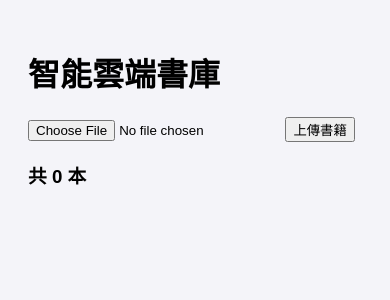
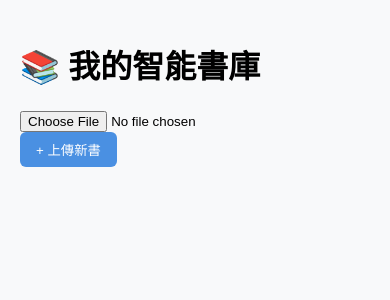
Before and after one commit to Vincent981010/epub-reader-site, a Flask app: page / in a window 390 px wide. Shown: the top 300 px of the page. Run offline with Flask 3, Linux system fonts and the light colour scheme; data that the repository does not hold is empty; some libraries are stand-ins or nearby versions.

Commit message:
feat: improve UI with responsive grid, glassmorphism reader, and modern styling

```diff
--- a/templates/index.html
+++ b/templates/index.html
@@ -4,84 +4,79 @@
     <meta charset="UTF-8">
     <meta name="viewport" content="width=device-width, initial-scale=1.0">
     <title>智能雲端書庫</title>
-    <!-- 引入 ePub.js -->
     <script src="https://cdnjs.cloudflare.com/ajax/libs/epub.js/0.3.88/epub.min.js"></script>
     <style>
-        body { font-family: sans-serif; padding: 20px; background: #f4f4f9; }
-        .book-item { background: white; padding: 15px; margin: 10px 0; border-radius: 8px; display: flex; justify-content: space-between; align-items: center; }
-        #reader-container { position: fixed; top:0; left:0; width:100%; height:100%; background:white; z-index:1000; display:none; }
+        :root { --primary: #4a90e2; --bg: #f8f9fa; }
+        body { font-family: 'Segoe UI', sans-serif; background: var(--bg); margin: 0; padding: 20px; }
+        .container { max-width: 1000px; margin: auto; }
+
+        /* 書籍網格 */
+        .book-grid { display: grid; grid-template-columns: repeat(auto-fill, minmax(180px, 1fr)); gap: 20px; margin-top: 20px; }
+        .book-card { background: white; padding: 15px; border-radius: 12px; box-shadow: 0 4px 6px rgba(0,0,0,0.1); text-align: center; transition: transform 0.2s; }
+        .book-card:hover { transform: translateY(-5px); }
+        .book-card h4 { margin: 10px 0; font-size: 14px; color: #333; }
+        button { cursor: pointer; padding: 8px 16px; border: none; border-radius: 6px; background: var(--primary); color: white; }
+
+        /* 閱讀器視窗 (玻璃擬態) */
+        #reader-container { position: fixed; top:0; left:0; width:100%; height:100%; background: rgba(255,255,255,0.95); z-index:1000; display:none; backdrop-filter: blur(10px); }
+        .reader-header { display: flex; gap: 10px; padding: 15px; background: #fff; border-bottom: 1px solid #eee; }
     </style>
 </head>
 <body>
+    <div class="container">
+        <h1>📚 我的智能書庫</h1>
+        <div style="margin-bottom: 20px;">
+            <input type="file" id="uploadFile">
+            <button onclick="uploadBook()">+ 上傳新書</button>
+        </div>
+        <div id="book-list" class="book-grid"></div>
+    </div>
 
-    <h1>智能雲端書庫</h1>
-    <div id="auth-status"></div>
-
-    <input type="file" id="uploadFile">
-    <button onclick="uploadBook()">上傳書籍</button>
-
-    <div id="book-list"></div>
-
-    <!-- 閱讀器視窗 -->
     <div id="reader-container">
-        <div style="padding:10px; border-bottom:1px solid #ccc;">
-            <button onclick="closeReader()">關閉</button>
-            <button id="mode-toggle" onclick="toggleLoadMode()">切換模式: 線上串流</button>
+        <div class="reader-header">
+            <button onclick="closeReader()">⬅️ 關閉</button>
+            <button id="mode-toggle" onclick="toggleLoadMode()">模式: 串流</button>
             <button onclick="prevPage()">上一頁</button>
             <button onclick="nextPage()">下一頁</button>
         </div>
-        <div id="viewer"></div>
+        <div id="viewer" style="width:100%; height:90vh;"></div>
     </div>
 
     <script>
         let currentBook = null, rendition = null, isFullLoadMode = false;
 
-        // 1. 載入書單
         async function loadBooks() {
             const res = await fetch('/books');
             const books = await res.json();
-            const list = document.getElementById('book-list');
-            list.innerHTML = `<h3>共 ${books.length} 本</h3>`;
-            books.forEach(b => {
-                list.innerHTML += `
-                    <div class="book-item">
-                        <span>${b.title}</span>
-                        <button onclick="openBook('${b.file_url}')">閱讀</button>
-                    </div>`;
-            });
+            const grid = document.getElementById('book-list');
+            grid.innerHTML = books.map(b => `
+                <div class="book-card">
+                    <div style="height:150px; background:#e9ecef; display:flex; align-items:center; justify-content:center; border-radius:8px;">封面</div>
+                    <h4>${b.title}</h4>
+                    <button onclick="openBook('${b.file_url}')">開始閱讀</button>
+                </div>
+            `).join('');
         }
 
-        // 2. 閱讀器控制
         function toggleLoadMode() {
             isFullLoadMode = !isFullLoadMode;
-            document.getElementById('mode-toggle').innerText = isFullLoadMode ? "模式: 一次載入" : "模式: 線上串流";
+            document.getElementById('mode-toggle').innerText = isFullLoadMode ? "模式: 全載" : "模式: 串流";
         }
 
         async function openBook(fileUrl) {
             document.getElementById('reader-container').style.display = 'block';
-            if (isFullLoadMode) {
-                const res = await fetch(fileUrl);
-                currentBook = ePub(await res.arrayBuffer());
-            } else {
-                currentBook = ePub(fileUrl);
-            }
-            rendition = currentBook.renderTo("viewer", { width: "100%", height: "90%" });
+            currentBook = isFullLoadMode ? ePub(await (await fetch(fileUrl)).arrayBuffer()) : ePub(fileUrl);
+            rendition = currentBook.renderTo("viewer", { width: "100%", height: "100%" });
             rendition.display();
         }
 
-        function closeReader() {
-            document.getElementById('reader-container').style.display = 'none';
-            document.getElementById('viewer').innerHTML = '';
-        }
-
+        function closeReader() { document.getElementById('reader-container').style.display = 'none'; document.getElementById('viewer').innerHTML = ''; }
         function prevPage() { if(rendition) rendition.prev(); }
         function nextPage() { if(rendition) rendition.next(); }
 
-        // 3. 上傳功能
         async function uploadBook() {
-            const fileInput = document.getElementById('uploadFile');
             const formData = new FormData();
-            formData.append('file', fileInput.files[0]);
+            formData.append('file', document.getElementById('uploadFile').files[0]);
             await fetch('/upload', { method: 'POST', body: formData });
             loadBooks();
         }
```
